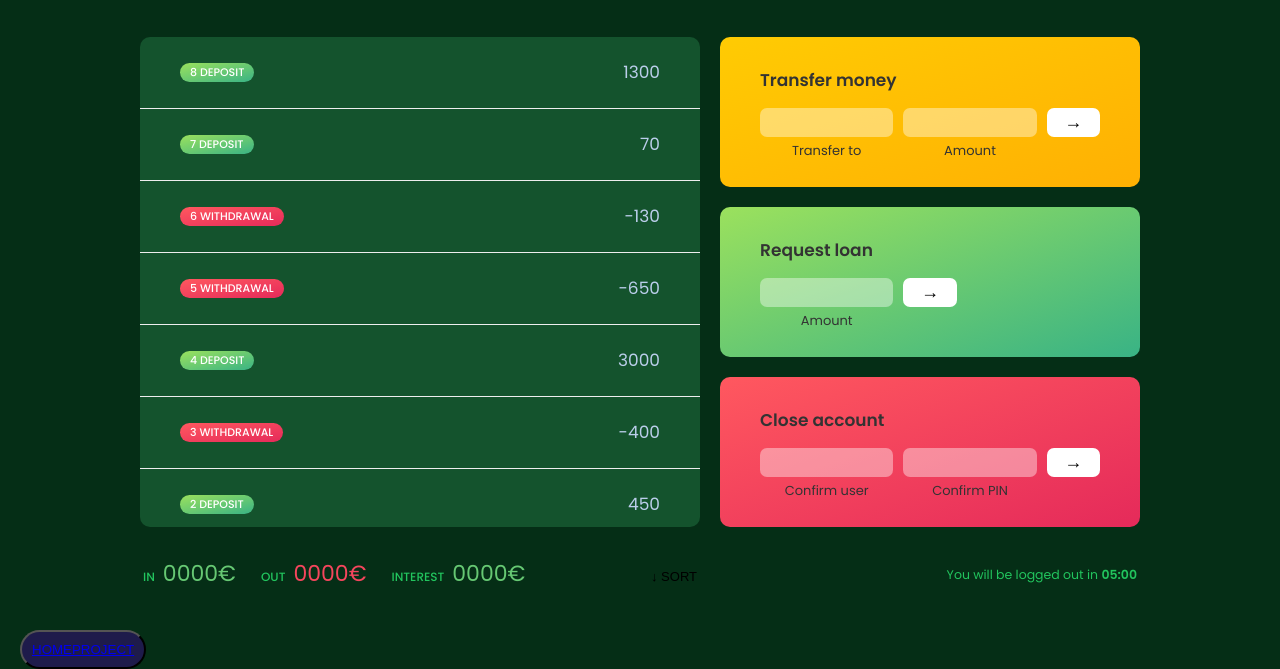
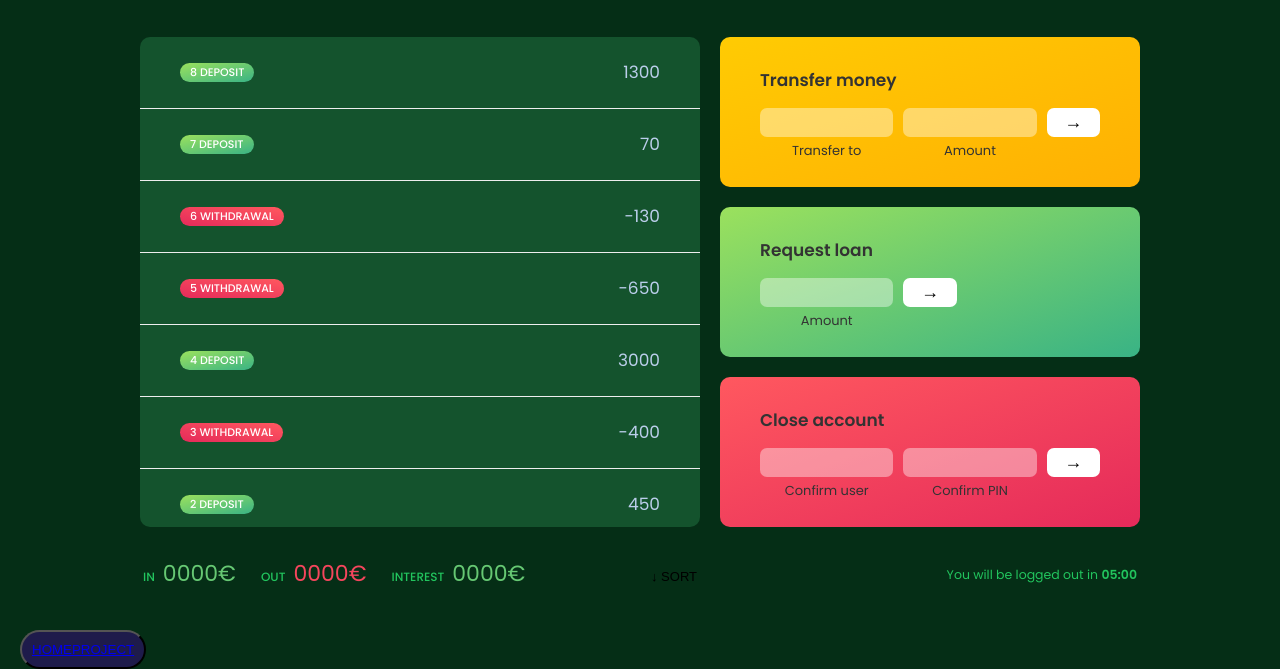
Before and after one commit to m0x0m0x/mx-uj-s11-PJB2, a website: page W/index.html in a window 1280 px wide. Shown: the part 184-853 px from the top of the page. Drawn offline with Linux system fonts and the light colour scheme.

Commit message:
Colorsandcssfomovements

```diff
--- a/W/script.js
+++ b/W/script.js
@@ -66,6 +66,8 @@ const inputClosePin = document.querySelector(".form__input--pin");
 // ==- you work zone
 
 const displayMovements = function (movements) {
+  containerMovements.innerHTML = "";
+
   movements.forEach(function (mov, i) {
     const type = mov > 0 ? "deposit" : "withdrawal";
 
@@ -85,6 +87,8 @@ const displayMovements = function (movements) {
 
 displayMovements(account1.movements);
 
+// Code below for seeing the innerHTML
+// console.log(containerMovements.innerHTML);
 //====
 
 /////////////////////////////////////////////////
--- a/W/style.css
+++ b/W/style.css
@@ -163,7 +163,7 @@ nav {
 }
 
 .movements__type--withdrawal {
-  background-image: linear-gradient(to top left, #e52a5a, #ff585f);
+  background-image: linear-gradient(to top right, #e52a5a, #ff585f);
 }
 
 .movements__value {
```
